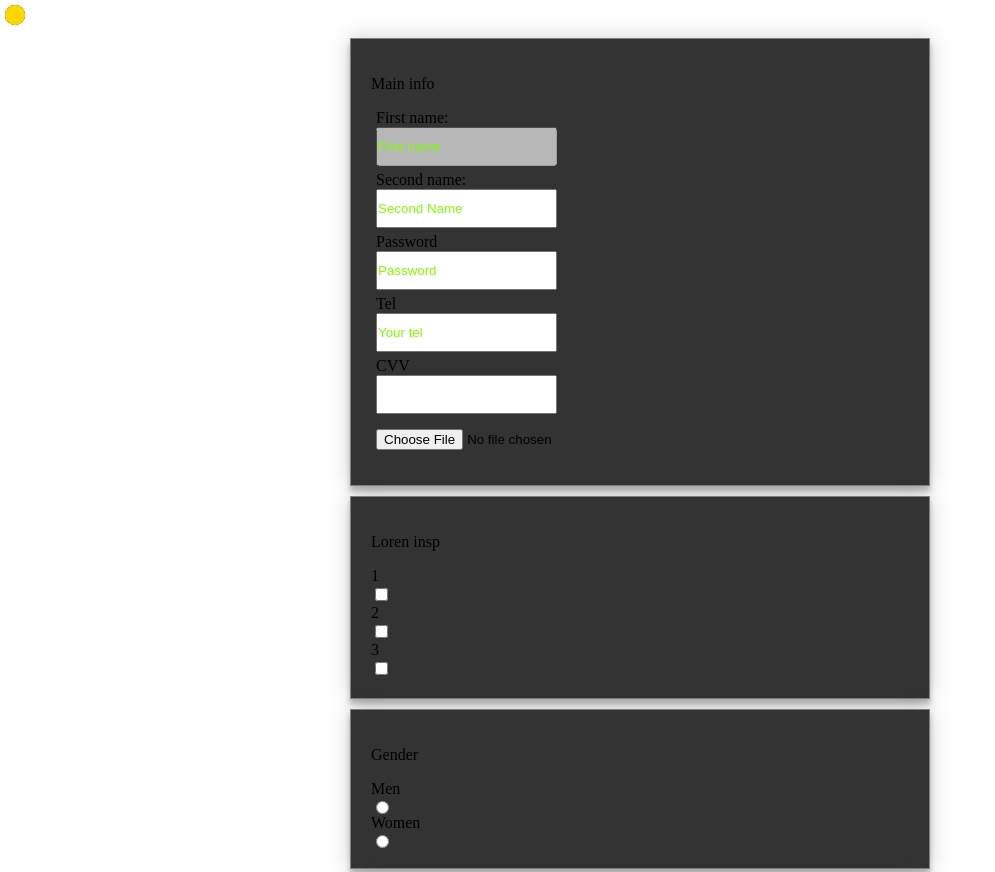
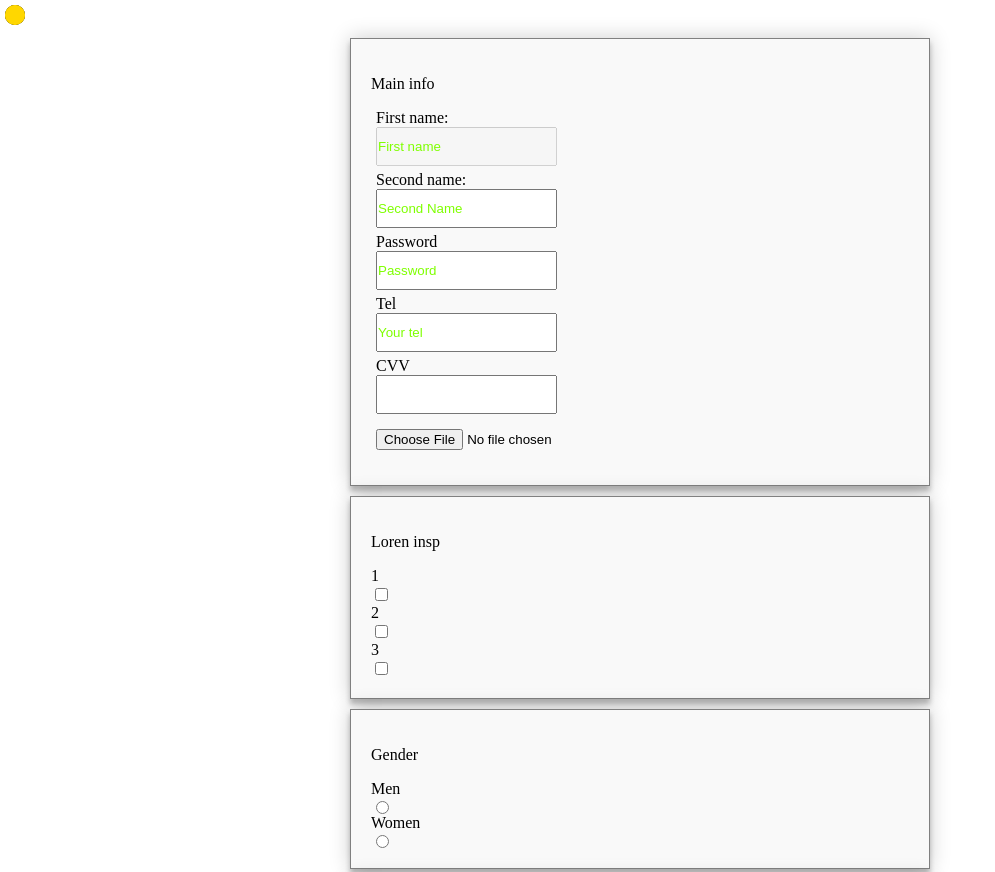
Before and after one commit to igortyagun/form, a plain HTML site: page index.html in a window 1280 px wide. Shown: the top 872 px of the page, without its empty margins (0-995 px from the left). Drawn offline with Linux system fonts and the light colour scheme.

Commit message:
turn color

```diff
--- a/style.css
+++ b/style.css
@@ -37,7 +37,7 @@ fieldset {
     padding: 20px;
     border: 1px solid gray;
     margin: 10px;
-    background: #333333;
+    background: #F9F9F9;
     box-shadow: 0 0 20px 0 rgba(0, 0, 0, 0.2), 0 5px 5px 0 rgba(0, 0, 0, 0.24);
 }
 
```
